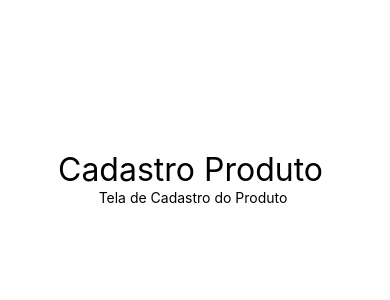
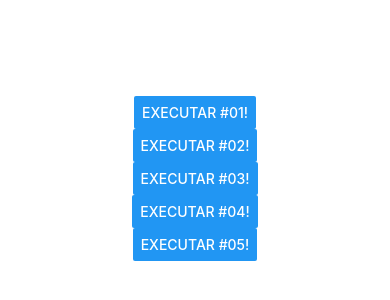
Before and after one commit to rudatorquato/Curso-React-Native-Cod3r, a React Native app in the folder Exercicios/: screen / in a window 390 px wide. Shown: the part 244-544 px from the top of the page. Built offline with nearby package versions, Linux system fonts and the light colour scheme.

Commit message:
Usando Botão

```diff
--- a/Exercicios/src/App.js
+++ b/Exercicios/src/App.js
@@ -1,7 +1,8 @@
 import React from 'react'
 import { View, StyleSheet } from 'react-native'
 
-import Titulo from './components/Titulo'
+import Botao from './components/Botao'
+//import Titulo from './components/Titulo'
 //import Aleatorio from './components/Aleatorio'
 //import MinMax from './components/MinMax'
 //import CompPadrao ,{ Comp1, Comp2 } from './components/Multi'
@@ -9,16 +10,15 @@
 
 export default () => (
     <View style={style.App}>
+
+        <Botao/>
+        {/*
         <Titulo principal="Cadastro Produto"
                 secundario="Tela de Cadastro do Produto"
         />
-
-        {/*
         <Aleatorio min={1} max={50}/>
-
         <MinMax min="3" max="20"/>
         <MinMax min={3} max={20}/>
-
         <CompPadrao />
         <Comp1 />
         <Comp2 />
--- /dev/null
+++ b/Exercicios/src/components/Botao.js
@@ -0,0 +1,50 @@
+import React from 'react'
+import { Button } from 'react-native'
+
+export default props => {
+
+    function executar(){
+        console.warn('Executou 1')
+    }
+
+    function executar2(){
+        return function(){
+            console.warn('Executou 2')
+        }
+    }
+
+    const executar5 = () => {
+        console.warn('Executou 5')
+    }
+
+    return (
+        <>
+        <Button
+            title="Executar #01!"
+            onPress={executar}
+        />
+
+        <Button
+            title="Executar #02!"
+            onPress={executar2()}
+        />
+
+        <Button
+            title="Executar #03!"
+            onPress={function(){
+                console.warn('Executou 3')
+            }}
+        />
+
+        <Button
+            title="Executar #04!"
+            onPress={() => console.warn('Executou 4')}
+        />
+
+        <Button
+            title="Executar #05!"
+            onPress={executar5}
+        />
+        </>
+    )
+}
--- a/Exercicios/src/components/Titulo.js
+++ b/Exercicios/src/components/Titulo.js
@@ -17,12 +17,10 @@
 */}
 
 export default props => (
-    //ou <>
-    <React.Fragment>
+    <React.Fragment /* <> */>
 
         <Text style={Estilo.txtG}>{props.principal} </Text>
         <Text>{props.secundario} </Text>
 
-    </React.Fragment>
-    // ou </>
+    </React.Fragment> /* </> */
 )
```
